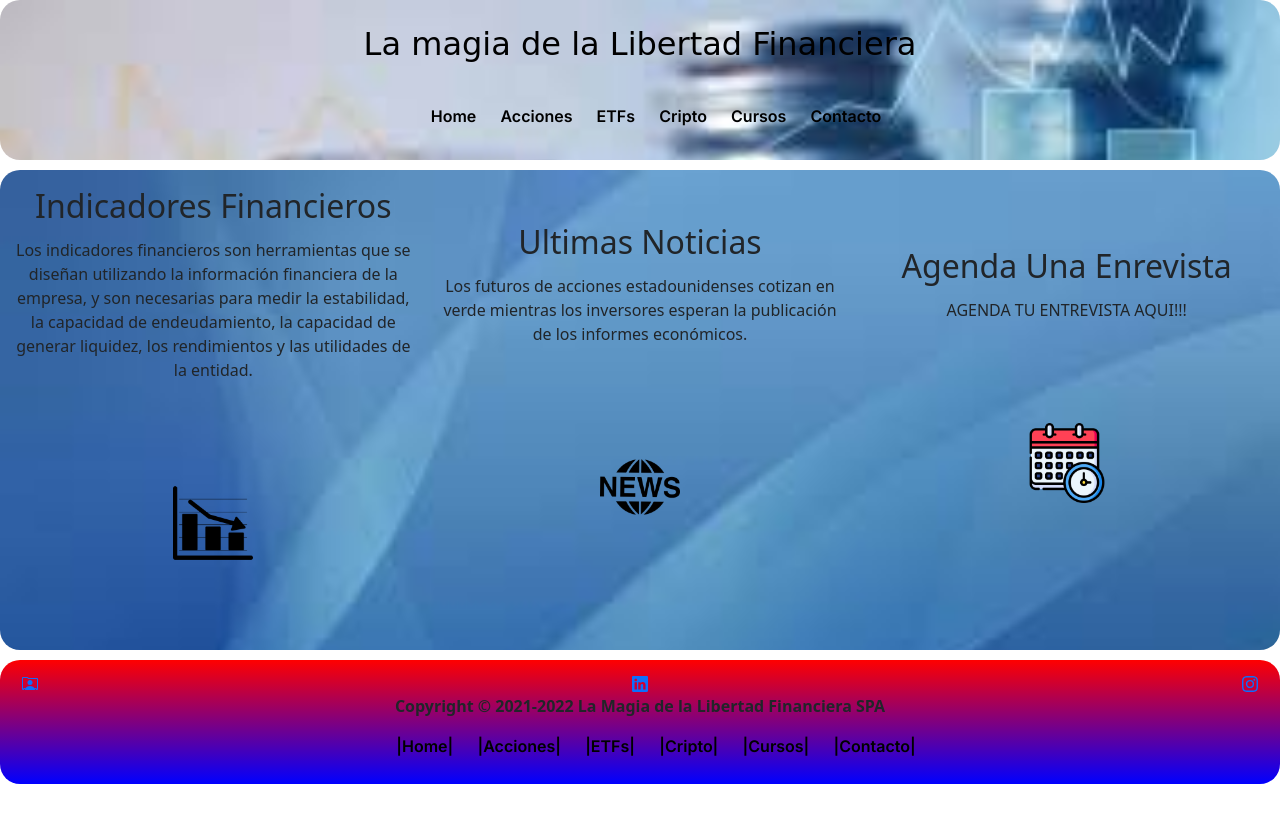
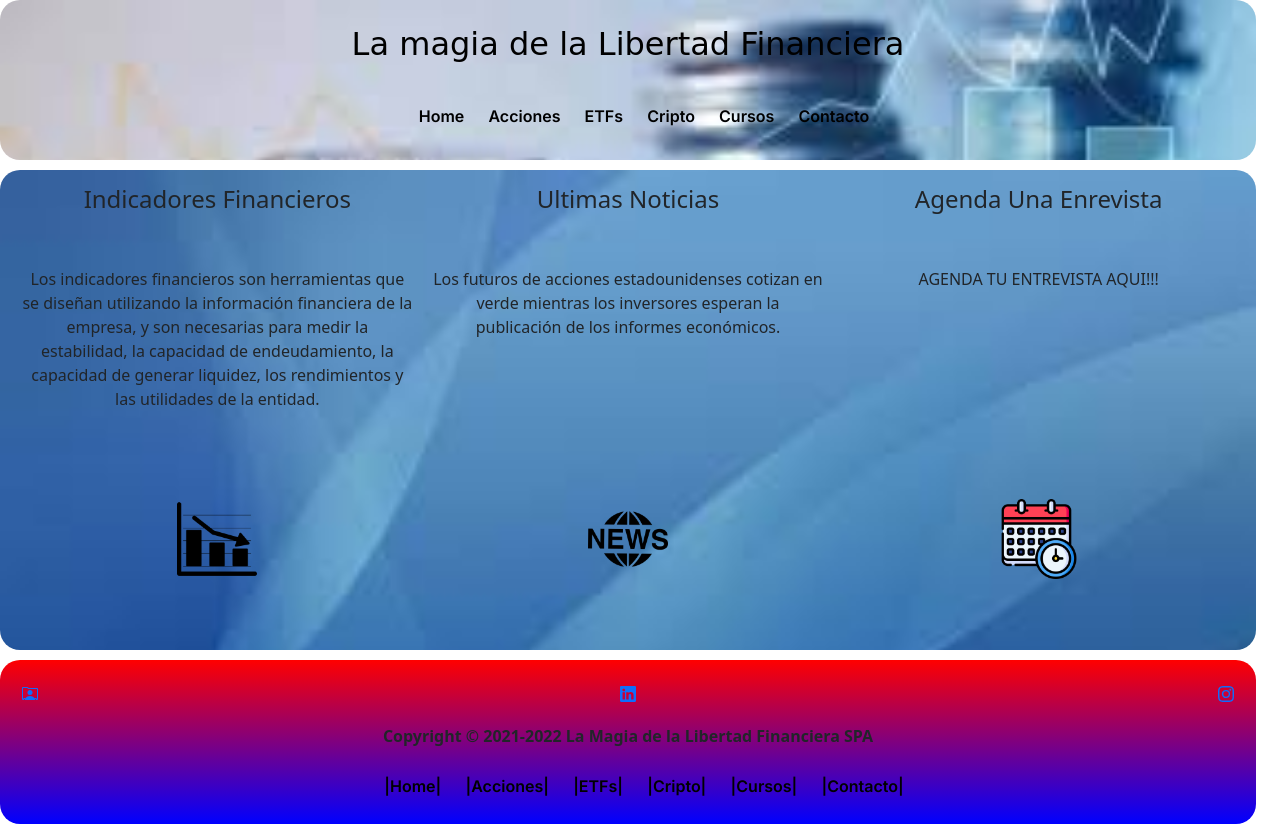
Before and after one commit to lmatiascalo/desafio6-leandro-calo, a plain HTML site: page index.html in a window 1280 px wide. Before the commit the page ends 800 px from the top, so only its background shows below. Drawn offline with Linux system fonts and the light colour scheme; a web font is replaced by a local one.

Commit message:
Index Casi Listo

```diff
--- a/CSS/StyleBS.css
+++ b/CSS/StyleBS.css
@@ -3,6 +3,9 @@
     padding: 0;
     box-sizing: border-box;
 }
+
+
+
 
 nav{
 
@@ -59,6 +62,8 @@ nav{
 
    height: 20vh;
 
+   overflow: hidden;
+
 }
 
 .encabezado a{
@@ -78,6 +83,7 @@ main{
     background-size: cover;
     border-radius: 20px;
     margin-bottom: 10px;
+    overflow: hidden;
 
 }
 
@@ -91,6 +97,7 @@ main{
     align-items: center;
     justify-items: center;
     text-align: center;
+
 
 
 }
@@ -120,11 +127,49 @@ main{
     height: 80px;
 }
 
+.artHome{
+
+    width: 100%;
+    height: 40%;
+
+    margin-bottom: 0%;
+
+    display: flex;
+    flex-direction: column;
+    overflow: auto;
+
+
+}
+
+section h2{
+
+    width: 100%;
+    height: 20%;
+    font-size: 150%;
+    font-style: bold;
+    text-align: center;
+    margin-top: 0;
+    margin-bottom: 5px;
+
+}
+
+section p{
+    width: 100%;
+    height: 100%;
+    font-size: 100%;
+    overflow: hidden;
+    }
+
+
+
+
 footer{
 
     background:linear-gradient(to top,  blue,red);
     border-radius: 20px;
     padding: 10px;
+
+    overflow: hidden;
 
 
 
@@ -136,6 +181,7 @@ footer{
     display: flex;
     justify-content: space-between;
     align-items: center;
+    padding: 10px;
 }
 
 .copyright{
@@ -147,6 +193,7 @@ footer{
    align-items: center;
    text-align: center;
    font-weight: bold;
+   padding: 10px;
 
 
 }
--- a/index.html
+++ b/index.html
@@ -17,7 +17,7 @@
     <title>Libertad Financiera</title>
 </head>
 <body class="container-fluid">
-    <header class="row homeHeader">
+    <header class="container-fluid row homeHeader">
         <h1 class="col-12 encabezado"><a href="./index.html">La magia de la Libertad Financiera</a></h1>
         <nav class="col-12 barraNav">
             <ul class="listaBarraNav">
@@ -32,7 +32,7 @@
     </header>
 
 
-    <main class="row mainHome">
+    <main class="container-fluid row mainHome">
         <section  class="col-4 secciones" id="seccion-financiera">
             <h2 id="encIndFin">Indicadores Financieros</h2>
             <article class="artHome">
@@ -64,7 +64,7 @@
     </main>
 
 
-    <footer class="row">
+    <footer class="container-fluid row">
         <div class="col-12 iconos">
             <a href="../Pages/Contacto.html"><svg xmlns="http://www.w3.org/2000/svg" width="16" height="16" fill="currentColor" class="bi bi-person-rolodex" viewBox="0 0 16 16">
                 <path d="M8 9.05a2.5 2.5 0 1 0 0-5 2.5 2.5 0 0 0 0 5Z"/>
```
